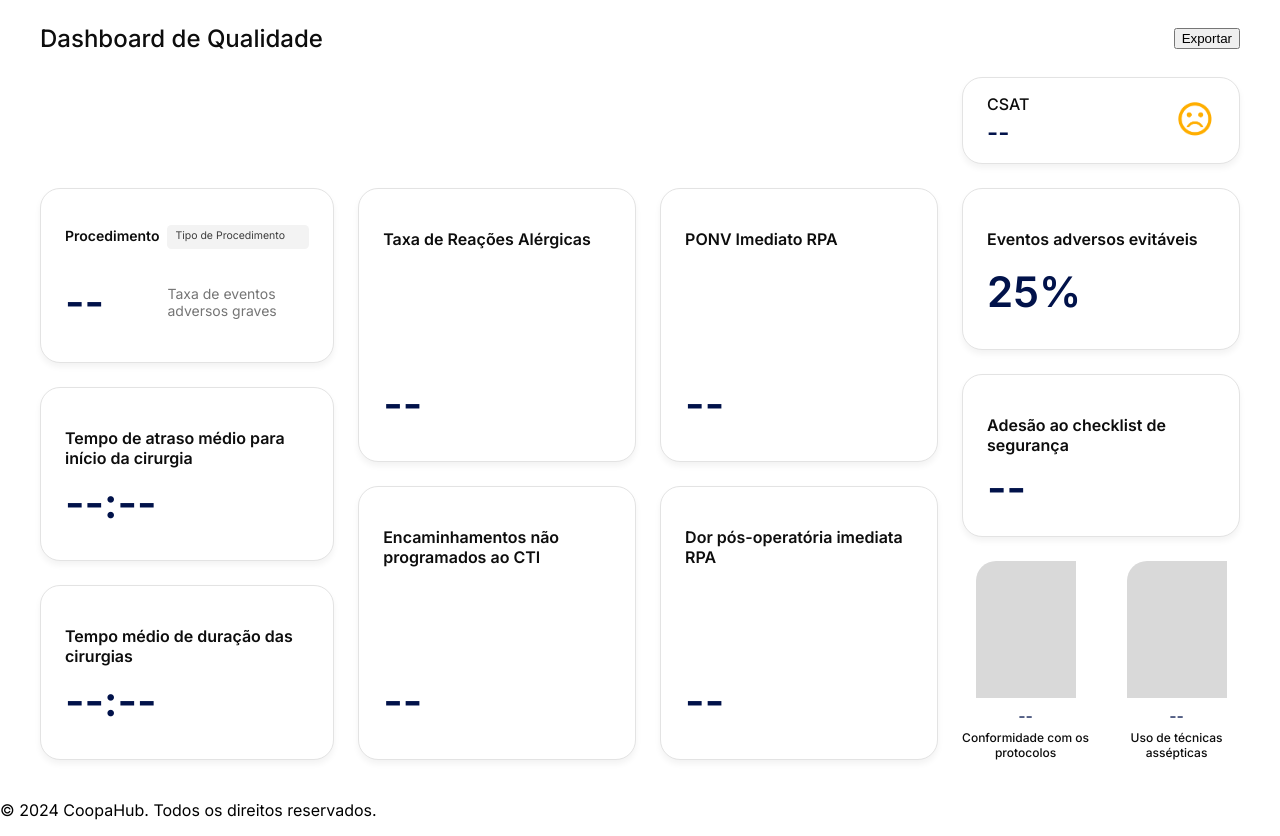
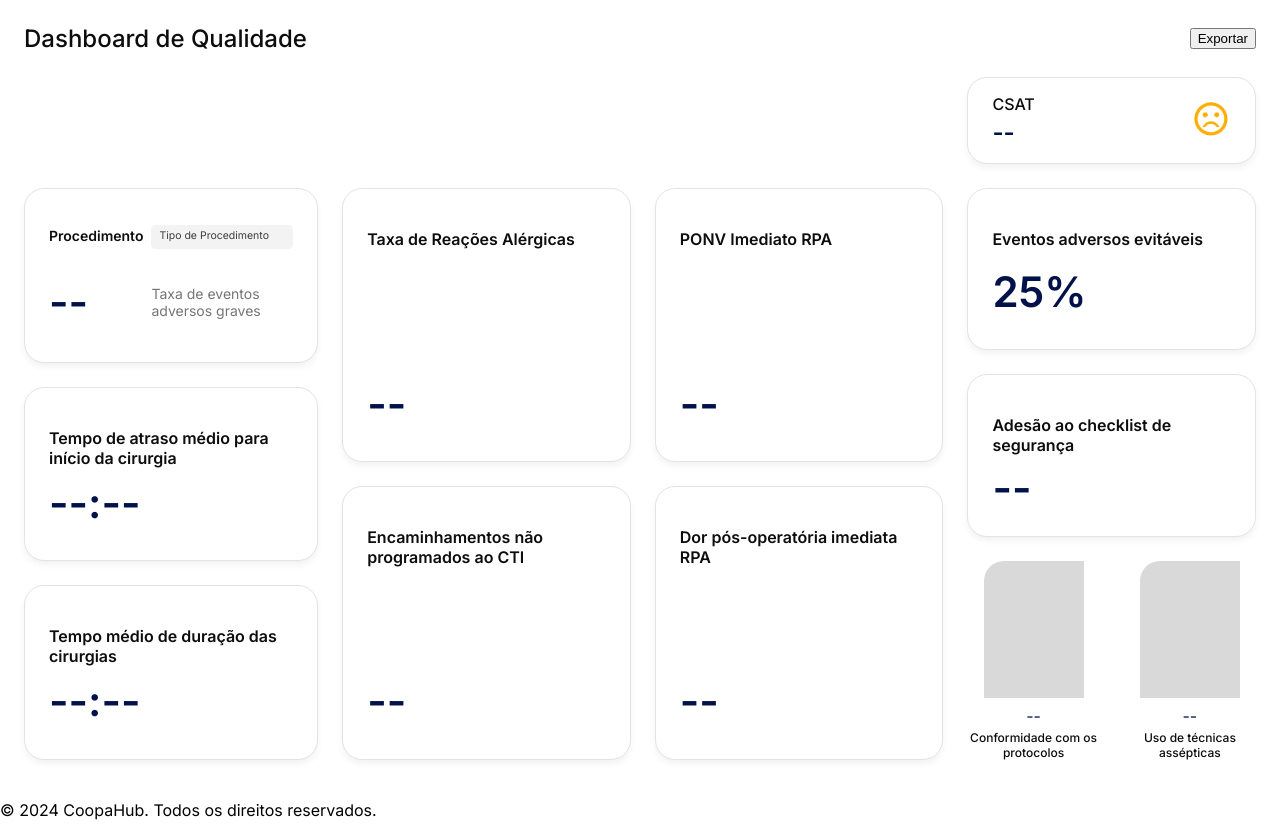
Before and after one commit to and270/erp_coopanest, a Django app: template dashboard/templates/dashboard.html in a window 1280 px wide. Shown: the part 90-926 px from the top of the page. Run offline with Django 5.2, Linux system fonts and the light colour scheme; the template is opened without the code that fills it, so the values that code supplies are empty.

Commit message:
remove max width

```diff
--- a/static/css/dashboard.css
+++ b/static/css/dashboard.css
@@ -1,6 +1,5 @@
 .dashboard-container {
     padding: 24px;
-    max-width: 1200px;
     margin: 0 auto;
 }
 
```
